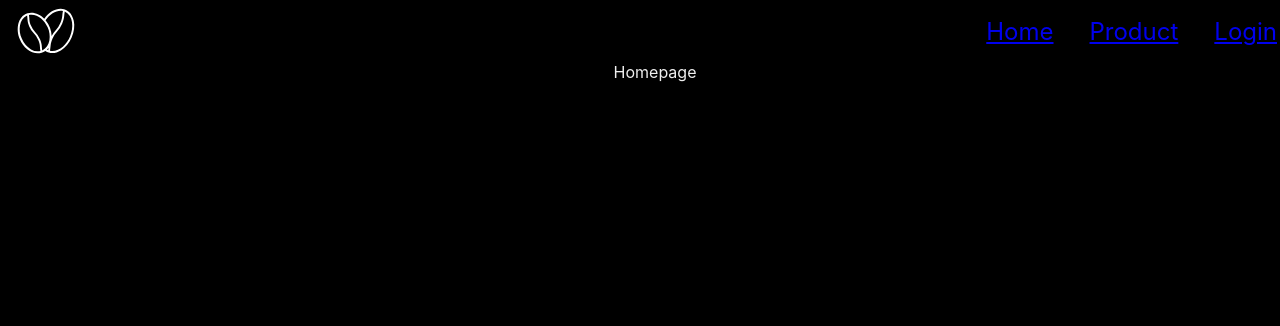
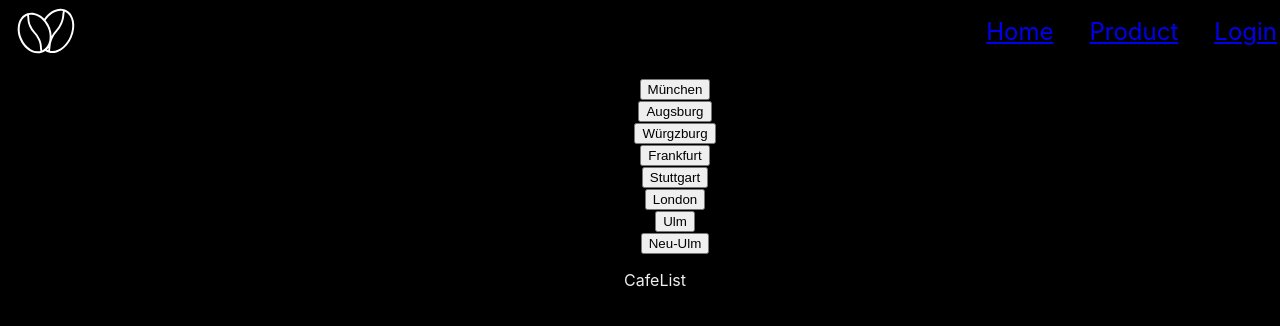
Before and after one commit to Khaanh/MyGastroTrip, a React (Create React App) app: page / in a window 1280 px wide. Shown: the top 326 px of the page. Built offline with nearby package versions, Linux system fonts and the light colour scheme.

Commit message:
Add new component: CafeList

```diff
--- /dev/null
+++ b/src/components/CafeList.jsx
@@ -0,0 +1,3 @@
+export default function CafeList() {
+	return <div>CafeList</div>;
+}
--- a/src/pages/Homepage.jsx
+++ b/src/pages/Homepage.jsx
@@ -1,11 +1,31 @@
-import React from "react";
+import CafeList from "../components/CafeList";
 import PageNav from "../components/PageNav";
+
+const listOfCities = [
+	"München",
+	"Augsburg",
+	"Würgzburg",
+	"Frankfurt",
+	"Stuttgart",
+	"London",
+	"Ulm",
+	"Neu-Ulm",
+];
 
 export default function Homepage() {
 	return (
 		<div>
 			<PageNav />
-			Homepage
+
+			<ul>
+				{listOfCities.map((item) => (
+					<li>
+						<button role="button">{item}</button>
+					</li>
+				))}
+			</ul>
+
+			<CafeList />
 		</div>
 	);
 }
--- a/src/pages/Product.jsx
+++ b/src/pages/Product.jsx
@@ -1,4 +1,3 @@
-import React from "react";
 import PageNav from "../components/PageNav";
 
 export default function Product() {
```
